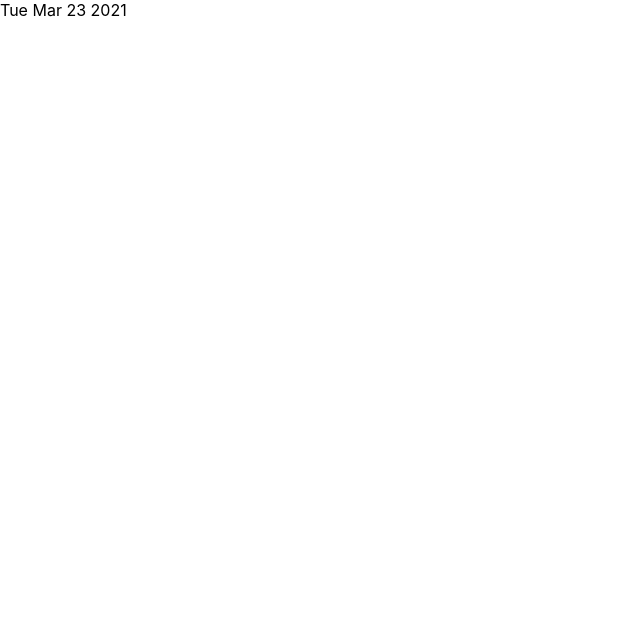
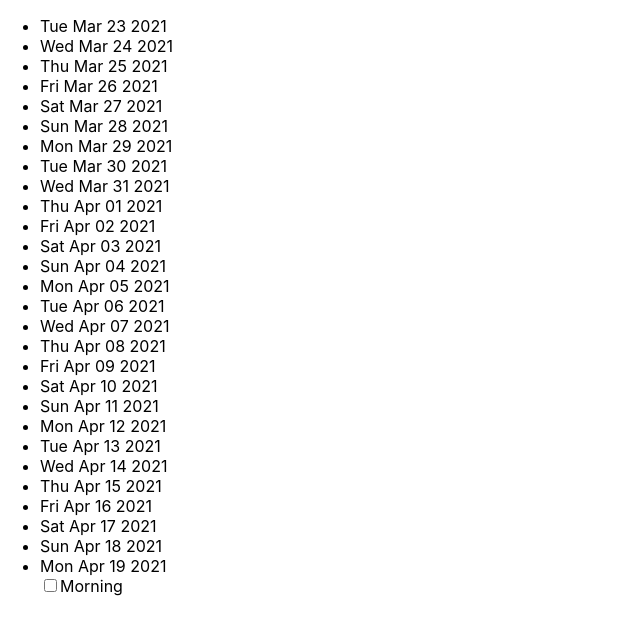
Before and after one commit to Fantominium/patchPlants, a React (Create React App) app: page / in a window 1280 px wide. Shown: the top 634 px of the page, without its empty margins (0-640 px from the left). Built offline with nearby package versions, Linux system fonts and the light colour scheme.

Commit message:
barebones logic for booking a time slot

```diff
--- /dev/null
+++ b/src/Am.js
@@ -0,0 +1,15 @@
+import React, {useEffect} from  'react'
+
+
+function Am (props) {
+
+    return(
+
+        <div>
+            <input className="time-slot" type="checkbox" name="amBooked" checked={props.amBooked} onChange={props.handleChange}/>Morning
+
+        </div>
+    )
+}
+
+export default Am
--- a/src/Days.js
+++ b/src/Days.js
@@ -1,9 +1,9 @@
 import React, {useState, useEffect} from 'react'
-
+import Am from './Am'
 
 function Days () {
 
-const [days, setDays] = useState('') //intended array of 28 days
+const [days, setDays] = useState([]) //intended array of 28 days
 const [booked, setBooked] = useState({
     amBooked: false,
     pmBooked: false,
@@ -17,15 +17,19 @@ const [currentTime, setCurrentTime] = useState(new Date().getTime())
 
 
 function handleChange (event) { //onClick, book the time slot using handleChange
-    const[name, value] = event.target
+    const{name, checked} = event.target
     setBooked( prevBooked => {
         return{
-            ...booked,
-            [name]:value
+            ...prevBooked,
+            [name]:checked
         }
     })
 }
 
+/**
+ * retrieves the array of 28 days in the future
+ * from current date
+ */
 function getDays() {
     let retArray=[]
     let oneDay = 1000*60*60*24
@@ -33,9 +37,9 @@ function getDays() {
     let sum = currentDayMiliseconds + oneDay
 
     //assign current day to subscript 0
-    retArray.push(new Date().toLocaleString())
+    retArray.push(new Date().toDateString())
     for (let i =1; i < 28; i++) {
-        let tempDate = new Date(sum).toLocaleString()
+        let tempDate = new Date(sum).toDateString()
         retArray.push(tempDate)
         sum += oneDay
     }
@@ -43,24 +47,30 @@ function getDays() {
     return retArray
 }
 
+/**
+ * on mount, set days array
+ */
 useEffect(
     () => {
-        if(true){
-            console.log(getDays())//just to test and see what I'm working with
+        if(currentDay){
+            setDays(getDays())
         }
     }, []
 )
+const displayDates = days.map(day => <li key={day}>{day}</li>)
+    return(
+        <ul>
+        {displayDates}
+        <Am {...booked} handleChange={handleChange} currentTime={currentTime}/>
+        {console.log(booked.amBooked)}
 
-console.log("get time", new Date())
-    return(
+
+        </ul>
+    )
         //title of the date card
-        <div>{currentDay}</div>
         // this comp will render these smaller comps via a map function, passing down the booked state to the time slots
         //have the day "display:none" when all the booked states are true
-        // <Am amBooked={amBooked} handleChange={handleChange} currentTime={currentTime}/>
-        // <Pm />
-        // <Eve />
-    )
+
 }
 
 export default Days
```
